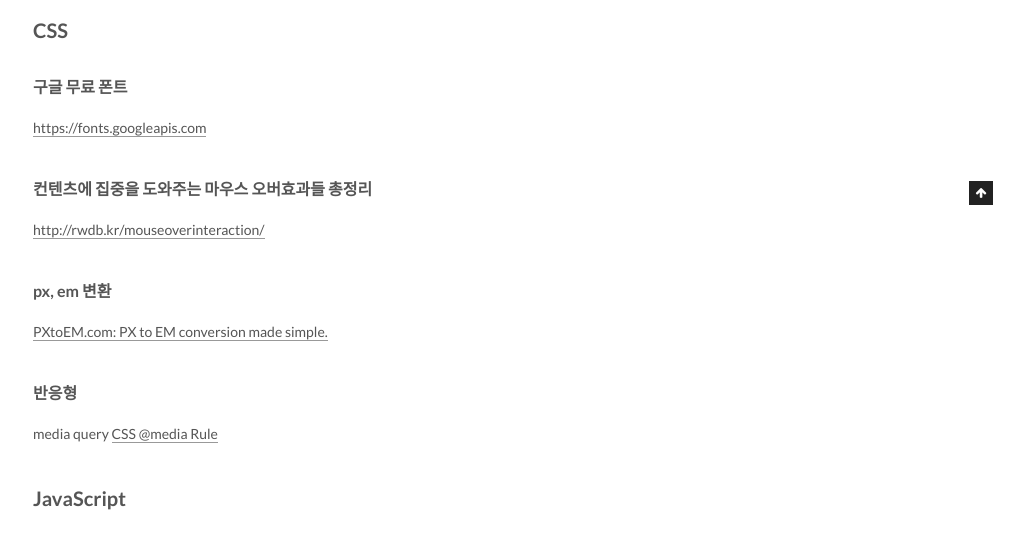
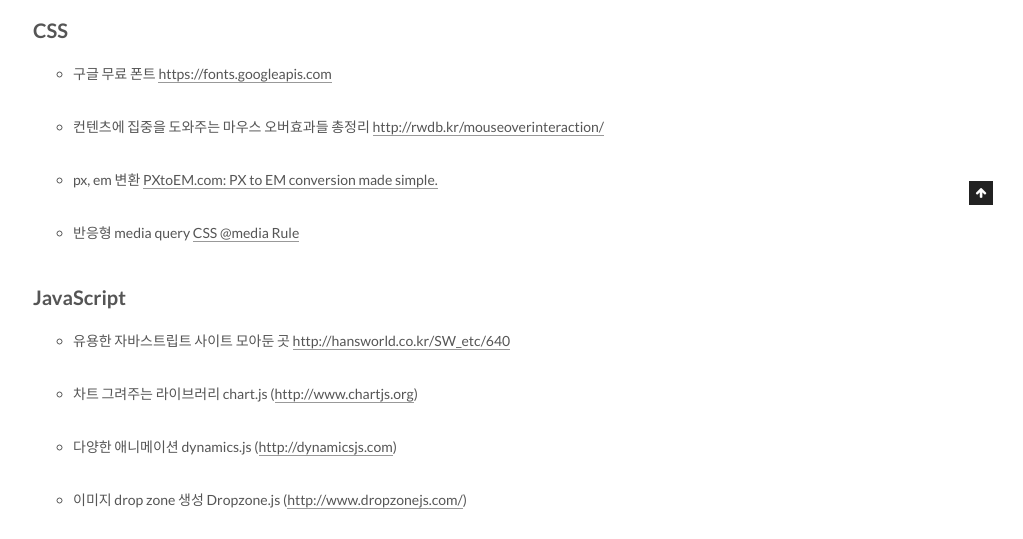
Before and after one commit to groovypark/groovypark.github.io, a Jekyll site: the page built from _posts/2018-01-10-유용한-CSS,JavaScript-라이브러리.md, in a window 1280 px wide. Shown: the part 795-1334 px from the top of the page, without its empty margins (257-1280 px from the left). Built offline with Jekyll 4.4.1, drawn with Linux system fonts in a browser that asks for light colours; some of the changed text lies outside the part shown; grey boxes are pictures that could not be loaded.

Commit message:
Change header to list

```diff
--- a/_posts/2018-01-10-유용한-CSS,JavaScript-라이브러리.md
+++ b/_posts/2018-01-10-유용한-CSS,JavaScript-라이브러리.md
@@ -9,36 +9,28 @@
 
 ## CSS
 
-#### 구글 무료 폰트
-
+* 구글 무료 폰트
 [https://fonts.googleapis.com](https://fonts.googleapis.com)
 
-#### 컨텐츠에 집중을 도와주는 마우스 오버효과들 총정리
-
+* 컨텐츠에 집중을 도와주는 마우스 오버효과들 총정리
 [http://rwdb.kr/mouseoverinteraction/](http://rwdb.kr/mouseoverinteraction/)
 
-#### px, em 변환
-
+* px, em 변환
 [PXtoEM.com: PX to EM conversion made simple.](http://pxtoem.com/)
 
-#### 반응형
-
+* 반응형
 media query [CSS @media Rule](https://www.w3schools.com/cssref/css3_pr_mediaquery.asp)
 
 ## JavaScript
 
-#### 유용한 자바스트립트 사이트 모아둔 곳
-
+* 유용한 자바스트립트 사이트 모아둔 곳
 [http://hansworld.co.kr/SW_etc/640](http://hansworld.co.kr/SW_etc/640)
 
-#### 차트 그려주는 라이브러리
-
+* 차트 그려주는 라이브러리
 chart.js ([http://www.chartjs.org](http://www.chartjs.org))
 
-#### 다양한 애니메이션
-
+* 다양한 애니메이션
 dynamics.js ([http://dynamicsjs.com](http://dynamicsjs.com))
 
-### 이미지 drop zone 생성
-
+* 이미지 drop zone 생성
 Dropzone.js ([http://www.dropzonejs.com/](http://www.dropzonejs.com/))
```
